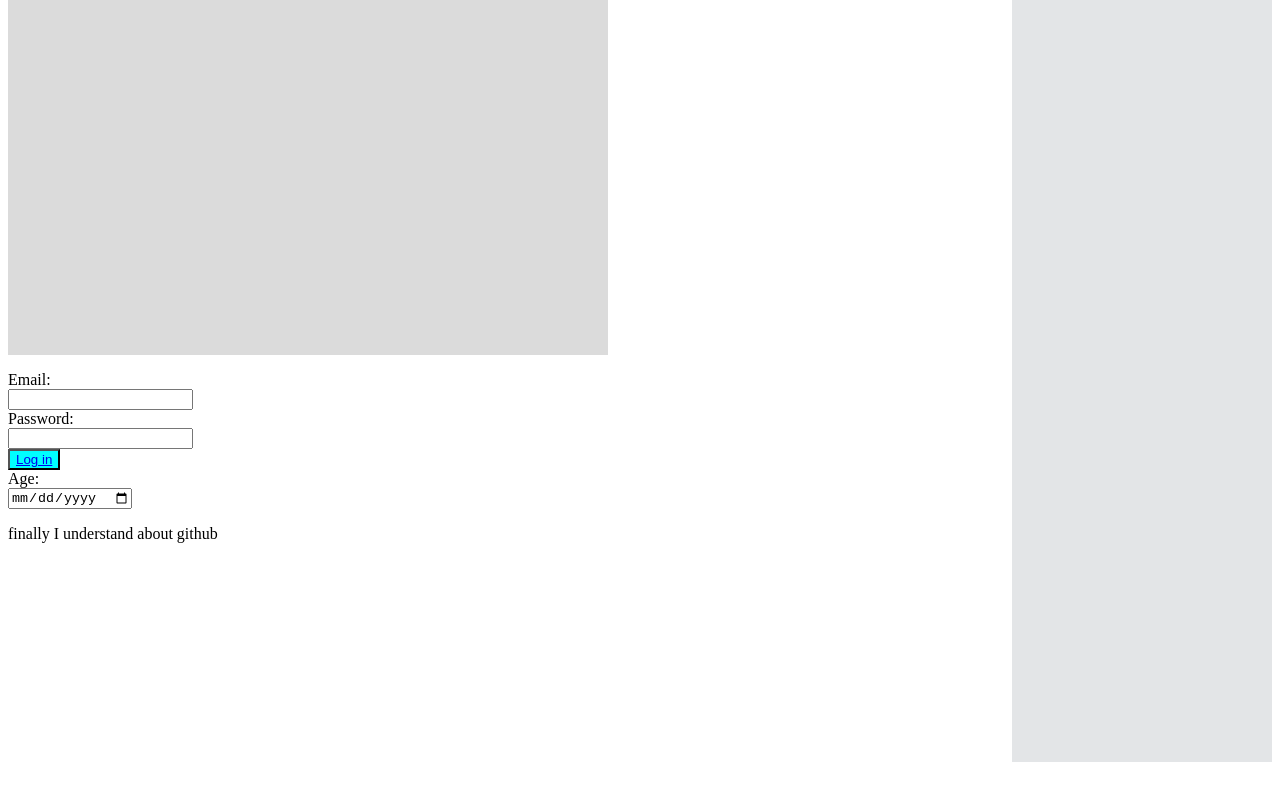
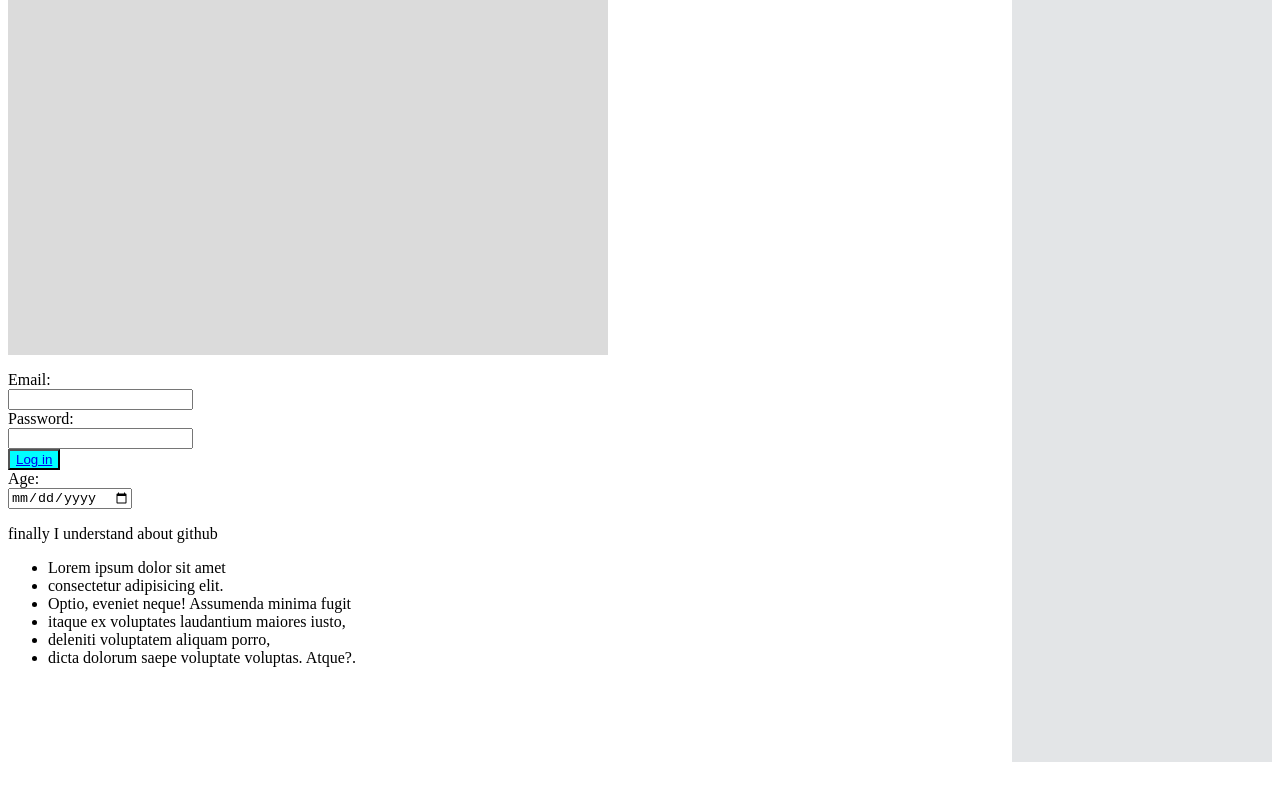
Before and after one commit to brcshakil1/first-website, a plain HTML site: page index.html in a window 1280 px wide. Shown: the part 318-1118 px from the top of the page. Drawn offline with Linux system fonts and the light colour scheme.

Commit message:
added ul

```diff
--- a/index.html
+++ b/index.html
@@ -59,5 +59,13 @@
     <br>
     <input type="date">
     <p>finally I understand about github</p>
+    <ul>
+    <li>Lorem ipsum dolor sit amet </li>
+    <li>consectetur adipisicing elit.</li>
+    <li>Optio, eveniet neque! Assumenda minima fugit</li>
+    <li>itaque ex voluptates laudantium maiores iusto,</li>
+    <li>deleniti voluptatem aliquam porro,</li>
+    <li>dicta dolorum saepe voluptate voluptas. Atque?.</li>
+    </ul>
 </body>
 </html>
```
